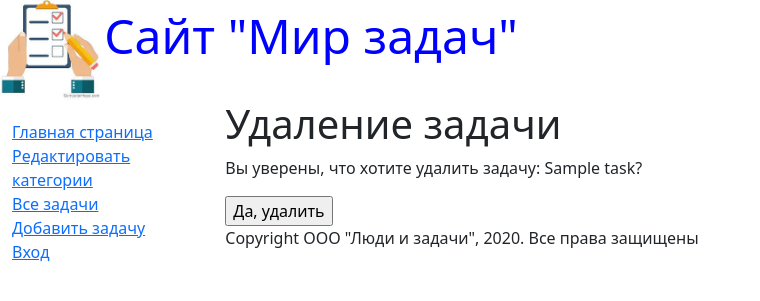
After one commit to ru-fvv-python/todo, a Django app: page /task/delete/1 in a window 1280 px wide. The commit adds this page. Shown: the top 301 px of the page, without its empty margins (0-760 px from the left). Run offline with Django 4.2, Linux system fonts and the light colour scheme; tables that the repository leaves empty hold one stand-in row (values such as "Sample post").

Commit message:
созданы обобщенные классы создания страниц, через которые можно создавать редактировать и удалять записи о задачах. Реализована работа с задачами.

```diff
--- a/web_todo/todos/models.py
+++ b/web_todo/todos/models.py
@@ -58,7 +58,7 @@ class Task(models.Model):
 
     def __str__(self):
         """Возваращает задачу"""
-        return '%s %s' % (self.name, self.completeness)
+        return '%s %s' % (self.name, self.completenes)
 
     def get_absolute_url(self):
         """Возвращает полный URL-адрес для каждой конкретной записи
--- a/web_todo/todos/templates/base_generic.html
+++ b/web_todo/todos/templates/base_generic.html
@@ -35,6 +35,7 @@
         <li><a href="{% url 'index' %}">Главная страница</a></li>
         <li><a href="{% url 'categories-add' %}">Редактировать категории</a></li>
         <li><a href="{% url 'tasks' %}">Все задачи</a></li>
+        <li><a href="{% url 'task_create' %}">Добавить задачу</a></li>
 
         {% if user.is_authenticated%}
           <li>Пользователь: {{ user.get_username}} </li>
--- /dev/null
+++ b/web_todo/todos/templates/todos/task_confirm_delete.html
@@ -0,0 +1,13 @@
+{% extends 'base_generic.html' %}
+
+{% block content %}
+<h1>Удаление задачи</h1>
+<p>Вы уверены, что хотите удалить задачу: {{ task.name }}?</p>
+
+<form action="" method="post">
+  {% csrf_token %}
+
+  <input type="submit" value="Да, удалить" />
+
+</form>
+{% endblock %}
--- a/web_todo/todos/templates/todos/task_list.html
+++ b/web_todo/todos/templates/todos/task_list.html
@@ -9,6 +9,8 @@
       <a href="{{ task.get_absolute_url }}">
         {{ task.name }}</a>
       ({{task.category}})
+      <a href="/task/update/{{task.id}}">Изменить</a> ,
+      <a href="/task/delete/{{task.id}}">Удалить</a>
     </li>
     {% endfor %}
   </ul>
--- a/web_todo/todos/views.py
+++ b/web_todo/todos/views.py
@@ -2,10 +2,32 @@
 from django.contrib.auth.mixins import LoginRequiredMixin
 from django.http import HttpResponseRedirect, HttpResponseNotFound
 from django.shortcuts import render
+from django.urls import reverse_lazy
 from django.views import generic
+from django.views.generic import CreateView, UpdateView, DeleteView
 
 from .forms import CategoriesForm
 from .models import Task, Category
+
+
+class TaskCreate(CreateView):
+    """Класс для создания Задачи"""
+    model = Task
+    fields = '__all__'
+    success_url = reverse_lazy('tasks')
+
+
+class TaskUpdate(UpdateView):
+    """Класс для изменения Задачи"""
+    model = Task
+    fields = '__all__'
+    success_url = reverse_lazy('tasks')
+
+
+class TaskDelete(DeleteView):
+    """Класс для удаления Задачи"""
+    model = Task
+    success_url = reverse_lazy('tasks')
 
 
 class TaskListView(generic.ListView):
--- a/web_todo/web_todo/urls.py
+++ b/web_todo/web_todo/urls.py
@@ -36,7 +36,20 @@ urlpatterns += [
     path('accounts/', include('django.contrib.auth.urls')),
 ]
 
+# Добавление URL-адресов для создания, изменения и удаления задач
+urlpatterns += [
+    re_path(r'^task/create$', views.TaskCreate.as_view(),
+            name='task_create'),
+    re_path(r'^task/update/(?P<pk>\d+)$', views.TaskUpdate.as_view(),
+            name='task_update'),
+    re_path(r'^task/delete/(?P<pk>\d+)$', views.TaskDelete.as_view(),
+            name='task_delete'),
+
+]
+
+
+# Добавление URL-адреса для фильтра задач по владельцу
 urlpatterns += [
     re_path(r'^mytasks/$', views.TasksByUserListView.as_view(),
-            name='my-tasks')
+            name='my-tasks',)
 ]
```
Also changed, not shown: web_todo/todos/forms.py (+10 -0 lines), web_todo/todos/templates/todos/task_form.html (added, +12 -0 lines).
